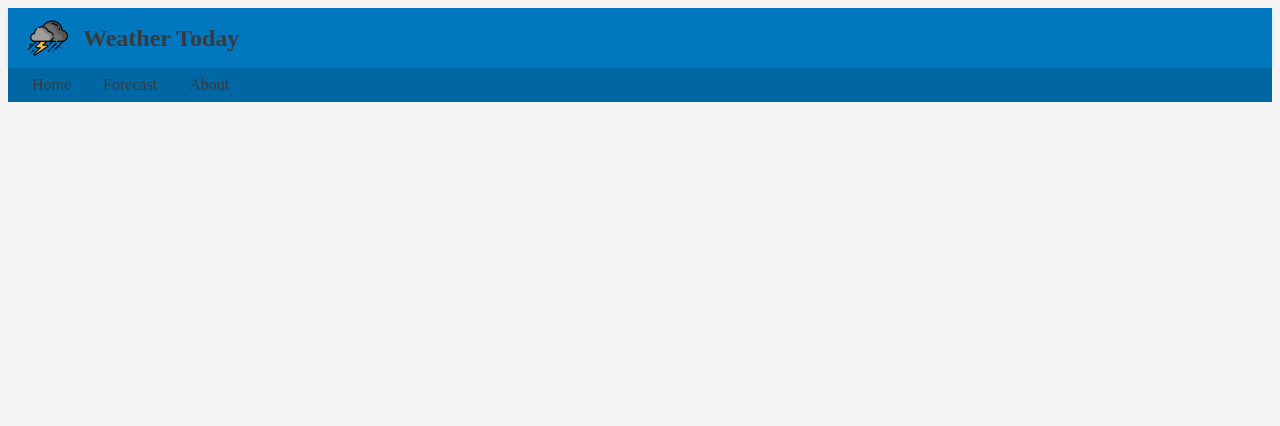
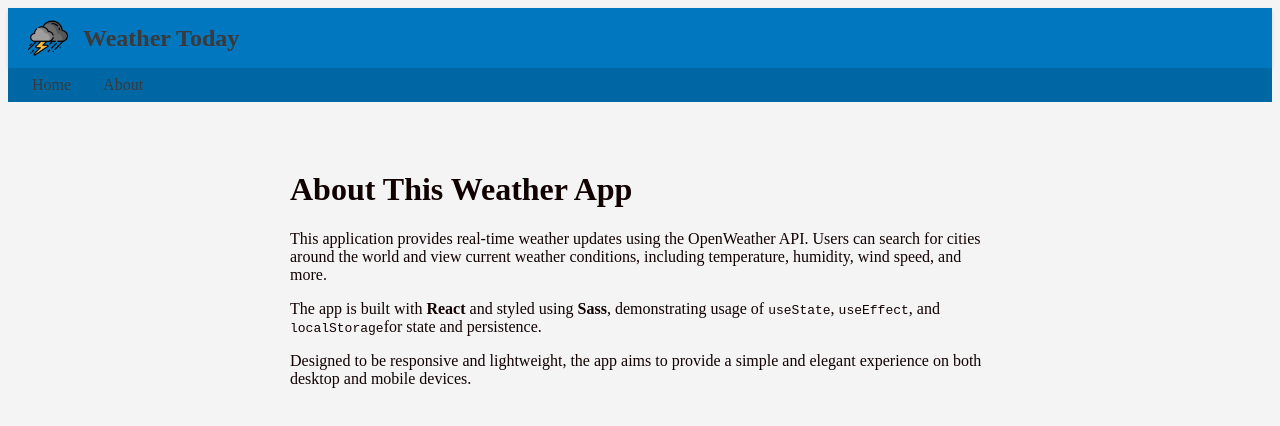
Before and after one commit to PriyeshIllam/assignment5-css-libraries-2, a React (Vite) app: page /about in a window 1280 px wide. Shown: the top 426 px of the page. Built offline with nearby package versions, Linux system fonts and the light colour scheme.

Commit message:
about page

```diff
--- a/src/App.tsx
+++ b/src/App.tsx
@@ -1,6 +1,7 @@
 // src/App.tsx
 import { BrowserRouter as Router, Routes, Route } from 'react-router-dom';
 import { Home } from './pages/Home';
+import {About} from './pages/About';
 import TitleBar from './components/TitleBar';
 import NavBar from './components/NavBar';
 import './styles/titlebar.scss'; // Ensure global style import (optional if not already imported in TitleBar)
@@ -12,6 +13,7 @@ function App() {
       <NavBar />
       <Routes>
         <Route path="/" element={<Home />} />
+        <Route path="/about" element={<About />} />
       </Routes>
     </Router>
   );
--- a/src/components/NavBar.tsx
+++ b/src/components/NavBar.tsx
@@ -8,7 +8,6 @@ const NavBar: React.FC = () => {
     <nav className="nav-bar">
       <ul className="nav-links">
         <li><Link to="/">Home</Link></li>
-        <li><Link to="/forecast">Forecast</Link></li>
         <li><Link to="/about">About</Link></li>
       </ul>
     </nav>
--- /dev/null
+++ b/src/pages/About.tsx
@@ -0,0 +1,25 @@
+import React from 'react';
+
+const About: React.FC = () => {
+  return (
+    <div style={{ maxWidth: '700px', margin: '2rem auto', padding: '1rem' }}>
+      <h1>About This Weather App</h1>
+      <p>
+        This application provides real-time weather updates using the OpenWeather API.
+        Users can search for cities around the world and view current weather conditions,
+        including temperature, humidity, wind speed, and more.
+      </p>
+      <p>
+        The app is built with <strong>React</strong> and styled using <strong>Sass</strong>,
+        demonstrating usage of <code>useState</code>, <code>useEffect</code>, and <code>localStorage</code>
+        for state and persistence.
+      </p>
+      <p>
+        Designed to be responsive and lightweight, the app aims to provide a simple and elegant
+        experience on both desktop and mobile devices.
+      </p>
+    </div>
+  );
+};
+
+export {About};
```
